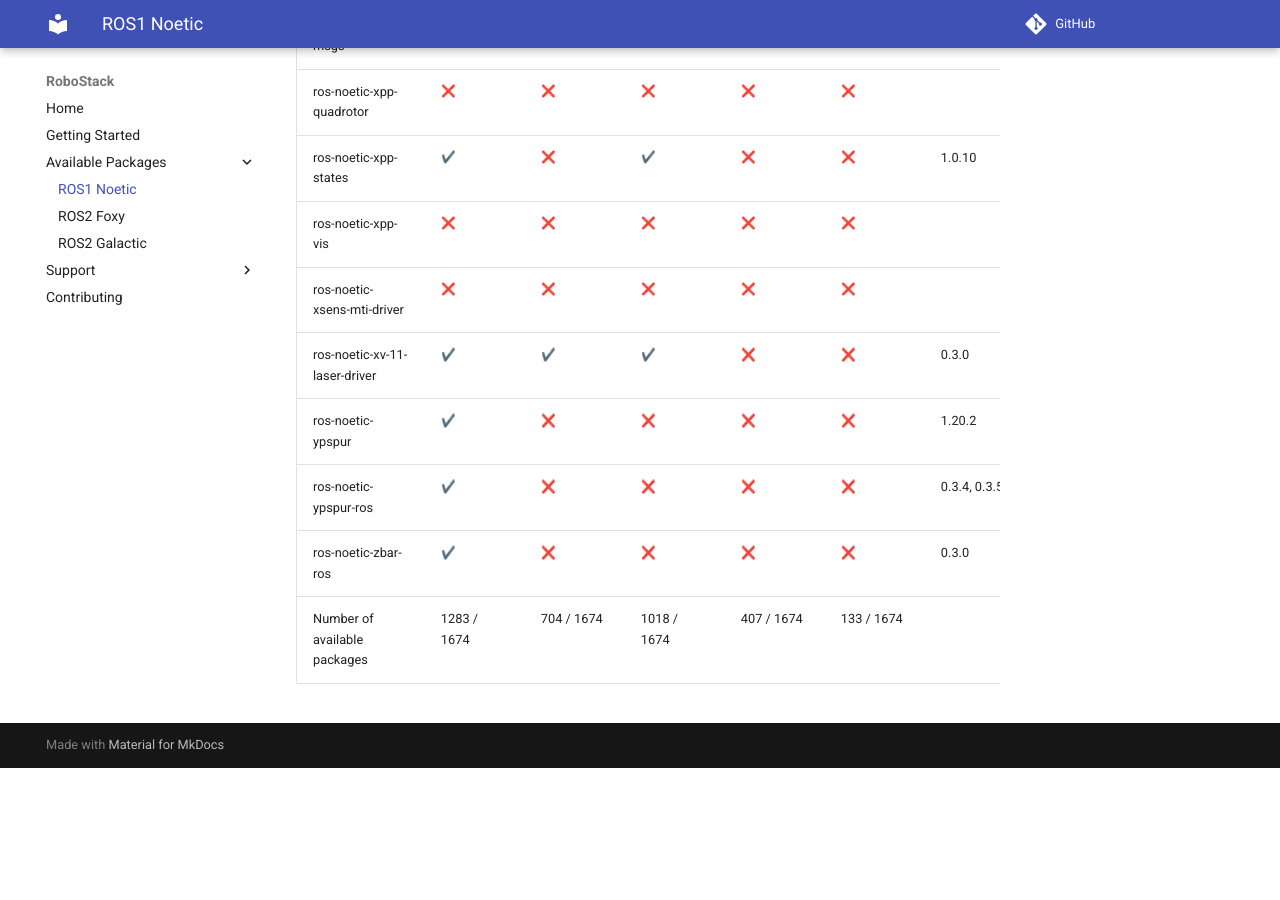
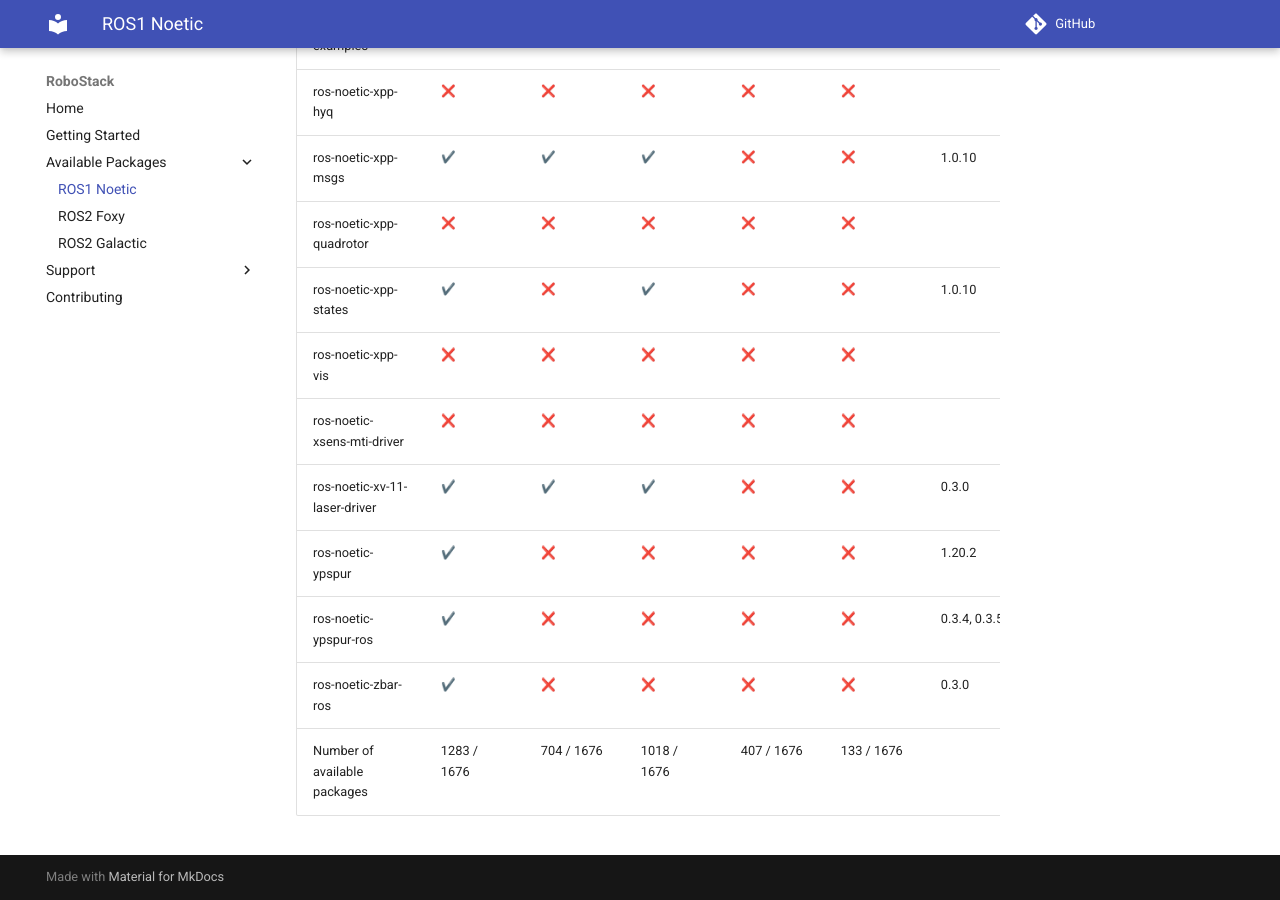
Before and after one commit to RoboStack/robostack.github.io, an MkDocs documentation site: the page built from docs/noetic.md, in a window 1280 px wide and 900 px high, scrolled down 122269 px. Built offline with MkDocs 1.6.1 and Material for MkDocs 9.7.7, drawn with Linux system fonts in a browser that asks for light colours; emoji names are drawn with the system emoji font; comment, search, counter and statistics services are not loaded; before the commit the page ends 123037 px from its top, so only the background shows below that; some of the changed text lies outside the part shown.

Commit message:
Update tables

```diff
--- a/docs/noetic.md
+++ b/docs/noetic.md
@@ -1674,4 +1676,4 @@
 | ros-noetic-ypspur | :heavy_check_mark: { data-sort='1' } | :x: { data-sort='0' } | :x: { data-sort='0' } | :x: { data-sort='0' } | :x: { data-sort='0' } | 1.20.2  |
 | ros-noetic-ypspur-ros | :heavy_check_mark: { data-sort='1' } | :x: { data-sort='0' } | :x: { data-sort='0' } | :x: { data-sort='0' } | :x: { data-sort='0' } | 0.3.4, 0.3.5  |
 | ros-noetic-zbar-ros | :heavy_check_mark: { data-sort='1' } | :x: { data-sort='0' } | :x: { data-sort='0' } | :x: { data-sort='0' } | :x: { data-sort='0' } | 0.3.0  |
-| Number of available packages |  1283 / 1674 | 704 / 1674 | 1018 / 1674 | 407 / 1674 | 133 / 1674 |
+| Number of available packages |  1283 / 1676 | 704 / 1676 | 1018 / 1676 | 407 / 1676 | 133 / 1676 |
```
Also changed, not shown: other parts of docs/noetic.md (+5 -3 lines), docs/galactic.md (+2 -1 lines).
